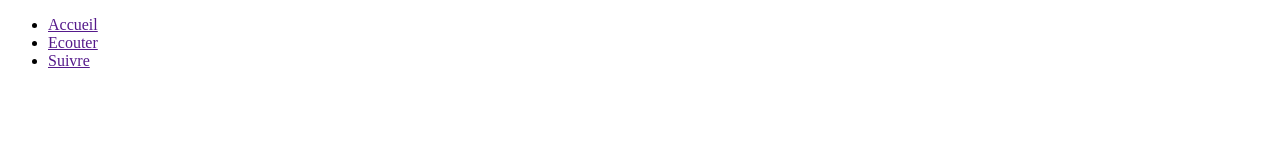
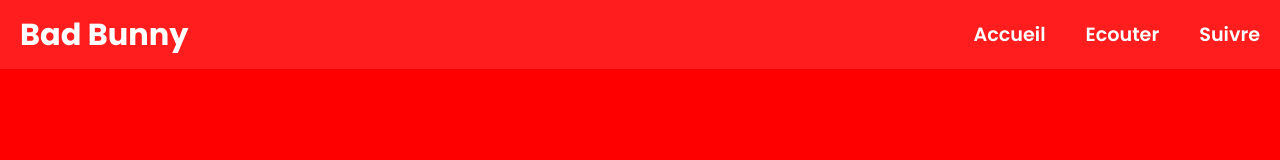
Before and after one commit to lucaschrng/site_passion, a plain HTML site: page index.html in a window 1280 px wide. Drawn offline with Linux system fonts and the light colour scheme.

Commit message:
:lipstick: Ajout du style de la nav

```diff
--- a/index.html
+++ b/index.html
@@ -10,6 +10,7 @@
 <body>
     <header>
         <nav>
+            <h1>Bad Bunny</h1>
             <ul>
                 <li><a href="">Accueil</a></li>
                 <li><a href="">Ecouter</a></li>
--- a/style.css
+++ b/style.css
@@ -0,0 +1,52 @@
+@import url('https://fonts.googleapis.com/css2?family=Poppins:wght@200;300;400;500;600;700;800;900&display=swap');
+
+* {
+    margin: 0;
+    padding: 0;
+    box-sizing: border-box;
+    font-family: 'Poppins', sans-serif;
+}
+
+body {
+    background-color: red;
+}
+
+nav {
+    position: fixed;
+    width: 100vw;
+    background-color: rgba(255, 255, 255, 0.112);
+    display: flex;
+    justify-content: space-between;
+    align-items: center;
+    padding: 10px 0;
+}
+
+nav h1 {
+    color: #fff;
+    margin-left: 20px;
+    font-size: 1.9rem;
+}
+
+nav ul {
+    display: flex;
+    justify-content: right;
+    align-items: center;
+}
+
+nav ul li {
+    list-style: none;
+    margin: 10px;
+    font-size: 1.2rem;
+    font-weight: 600;
+}
+
+nav ul li a {
+    padding: 10px;
+    border-radius: 5px;
+    text-decoration: none;
+    color: #fff;
+}
+
+nav ul li a:hover {
+    background-color: rgba(255, 255, 255, 0.1);
+}
```
